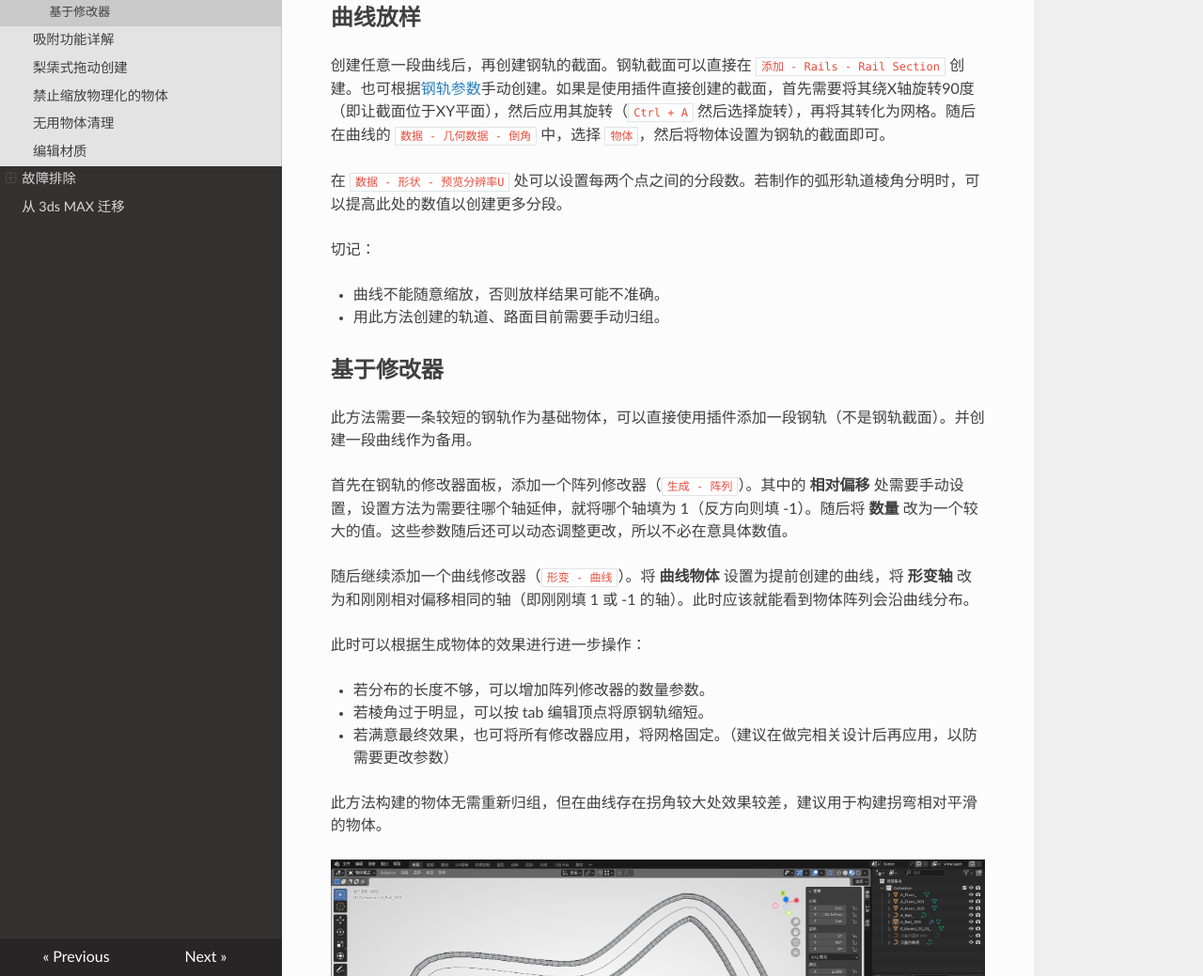
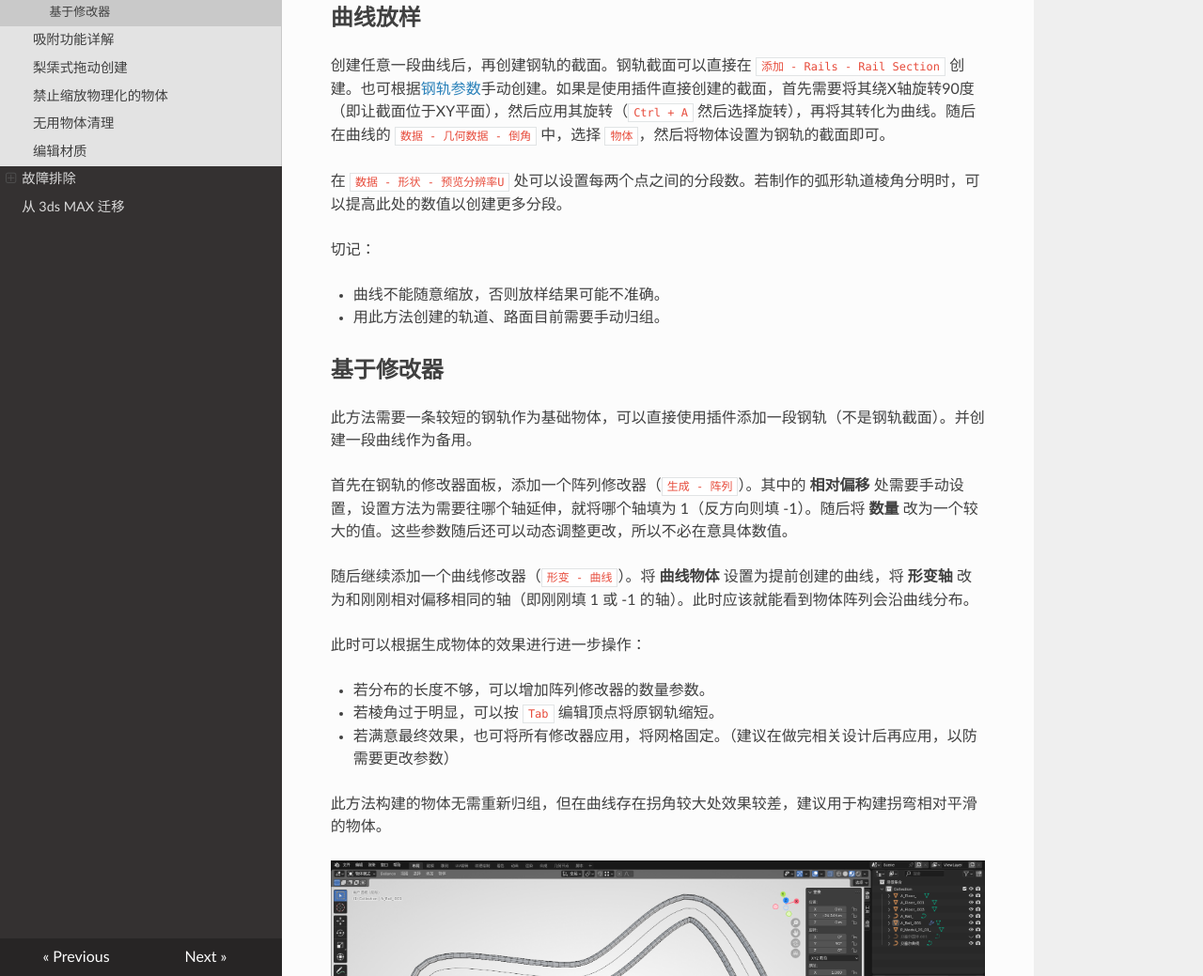
Before and after one commit to yyc12345/A-Peek-Into-Ballance-Mapping, an MkDocs documentation site: the page built from docs/zh-cn/blender/sampling.md, in a window 1280 px wide and 1400 px high. Shown: the part 361-1400 px from the top of the window at 94% size. Built offline with MkDocs 1.6.1, drawn with Linux system fonts in a browser that asks for light colours; nearby versions of some CDN libraries.

Commit message:
fix: 2 articles

```diff
--- a/docs/zh-cn/blender/sampling.md
+++ b/docs/zh-cn/blender/sampling.md
@@ -9,7 +9,7 @@
 
 ## 曲线放样
 
-创建任意一段曲线后，再创建钢轨的截面。钢轨截面可以直接在 `添加 - Rails - Rail Section` 创建。也可根据[钢轨参数](../mapping/rail-parameter.md)手动创建。如果是使用插件直接创建的截面，首先需要将其绕X轴旋转90度（即让截面位于XY平面），然后应用其旋转（`Ctrl + A` 然后选择旋转），再将其转化为网格。随后在曲线的 `数据 - 几何数据 - 倒角` 中，选择 `物体`，然后将物体设置为钢轨的截面即可。
+创建任意一段曲线后，再创建钢轨的截面。钢轨截面可以直接在 `添加 - Rails - Rail Section` 创建。也可根据[钢轨参数](../mapping/rail-parameter.md)手动创建。如果是使用插件直接创建的截面，首先需要将其绕X轴旋转90度（即让截面位于XY平面），然后应用其旋转（`Ctrl + A` 然后选择旋转），再将其转化为曲线。随后在曲线的 `数据 - 几何数据 - 倒角` 中，选择 `物体`，然后将物体设置为钢轨的截面即可。
 
 在 `数据 - 形状 - 预览分辨率U` 处可以设置每两个点之间的分段数。若制作的弧形轨道棱角分明时，可以提高此处的数值以创建更多分段。
 
@@ -29,7 +29,7 @@
 此时可以根据生成物体的效果进行进一步操作：
 
 - 若分布的长度不够，可以增加阵列修改器的数量参数。
-- 若棱角过于明显，可以按 tab 编辑顶点将原钢轨缩短。
+- 若棱角过于明显，可以按 `Tab` 编辑顶点将原钢轨缩短。
 - 若满意最终效果，也可将所有修改器应用，将网格固定。（建议在做完相关设计后再应用，以防需要更改参数）
 
 此方法构建的物体无需重新归组，但在曲线存在拐角较大处效果较差，建议用于构建拐弯相对平滑的物体。
```
Also changed, not shown: docs/zh-cn/migrate-from-max.md (+6 -0 lines).
